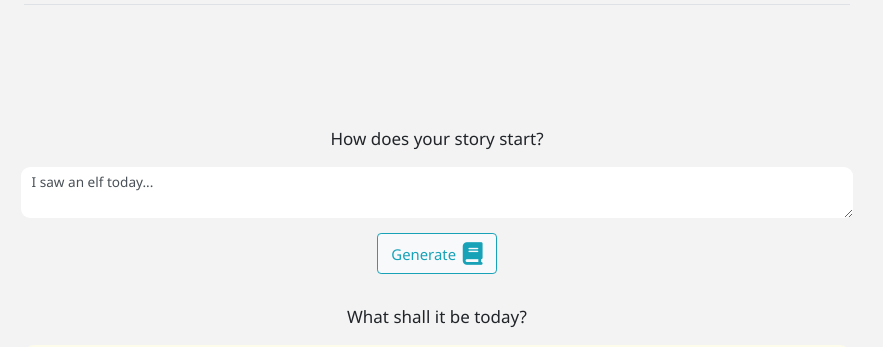
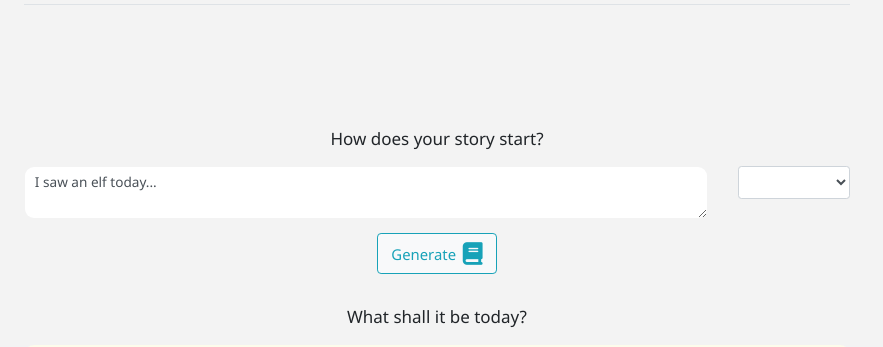
Before and after one commit to xfated/intuitive, a React (Create React App) app: page / in a window 1280 px wide. Shown: the part 640-987 px from the top of the page, without its empty margins (203-1086 px from the left). Built offline with nearby package versions, Linux system fonts and the light colour scheme.

Commit message:
added dropdown

```diff
--- a/src/components/Application.css
+++ b/src/components/Application.css
@@ -18,8 +18,6 @@
 
 .story-title{
     padding: 10px;
-    /* height: 5vh; */
-    /* background: green; */
 }
 
 .story-story{
--- a/src/components/Application.js
+++ b/src/components/Application.js
@@ -1,6 +1,6 @@
 import React, {useState, useEffect} from 'react';
 import './Application.css'
-import { Button, Form, FormGroup, Input } from 'reactstrap';
+import { Button, Form, FormGroup, Input, Row, Col } from 'reactstrap';
 import { WaitPhrases } from '../misc/waitphrases';
 import Book from './Book';
 import { TransitionGroup, CSSTransition } from 'react-transition-group';
@@ -107,24 +107,41 @@ const Application = (props) => {
                     <h6>A tiny prompt for a world of adventure</h6>
                     <div className="offset-2 col-8 border-bottom"></div>
                 </div>
-                <div className="row">
+                <div className="row flex flex-horizontal-center">
                     <div className="col-12 story-prompt text-center">
                         <h5>How does your story start?</h5>
                     </div>
-                    <div className="col-12 story-input text-center">
+                    <div className="col-12 col-md-8 story-input text-center">
                         <Form className="text-center">
+                            <Row>
+                                <Col xs="10">
                                     <FormGroup className="flex flex-horizontal-center">
-                                <Input type="textarea" name="prompt" id="storyprompt" className="col-12 col-md-8 story-input-box"
+                                        <Input type="textarea" name="prompt" id="storyprompt" className="story-input-box"
                                             value={storyPrompt} onChange={changeStoryPrompt} onClick={selectAll}/>
                                     </FormGroup>
+                                </Col>
+                                <Col xs="2">
+                                    <FormGroup>
+                                        <Input type="select" name="select" id="selectPrompt" value="" onChange={changeStoryPrompt}>
+                                            <option></option>
+                                            <option>The sky is falling.</option>
+                                            <option>Why are curtains blue?</option>
+                                            <option>Purple apples are happy apples.</option>
+                                            <option>Oh where is my bb loh?</option>
+                                            <option>She sells seashells</option>
+                                        </Input>
+                                    </FormGroup>
+                                </Col>
+                            </Row>
+                            <div className="col-12">
                                 <FormGroup>
                                     <Button disabled={storyLoading} className="btn btn-outline-info bg-light btn-lg"
                                         onClick={getStory}>
                                         <small>Generate</small>
                                         <i className="fas fa-book fa-lg ml-2"></i>
                                     </Button>
-
                                 </FormGroup>
+                            </div>
                         </Form>
                     </div>
                     <div className="col-12 story-title text-center">
```
Lines whose indentation alone changed are shown as unchanged.
